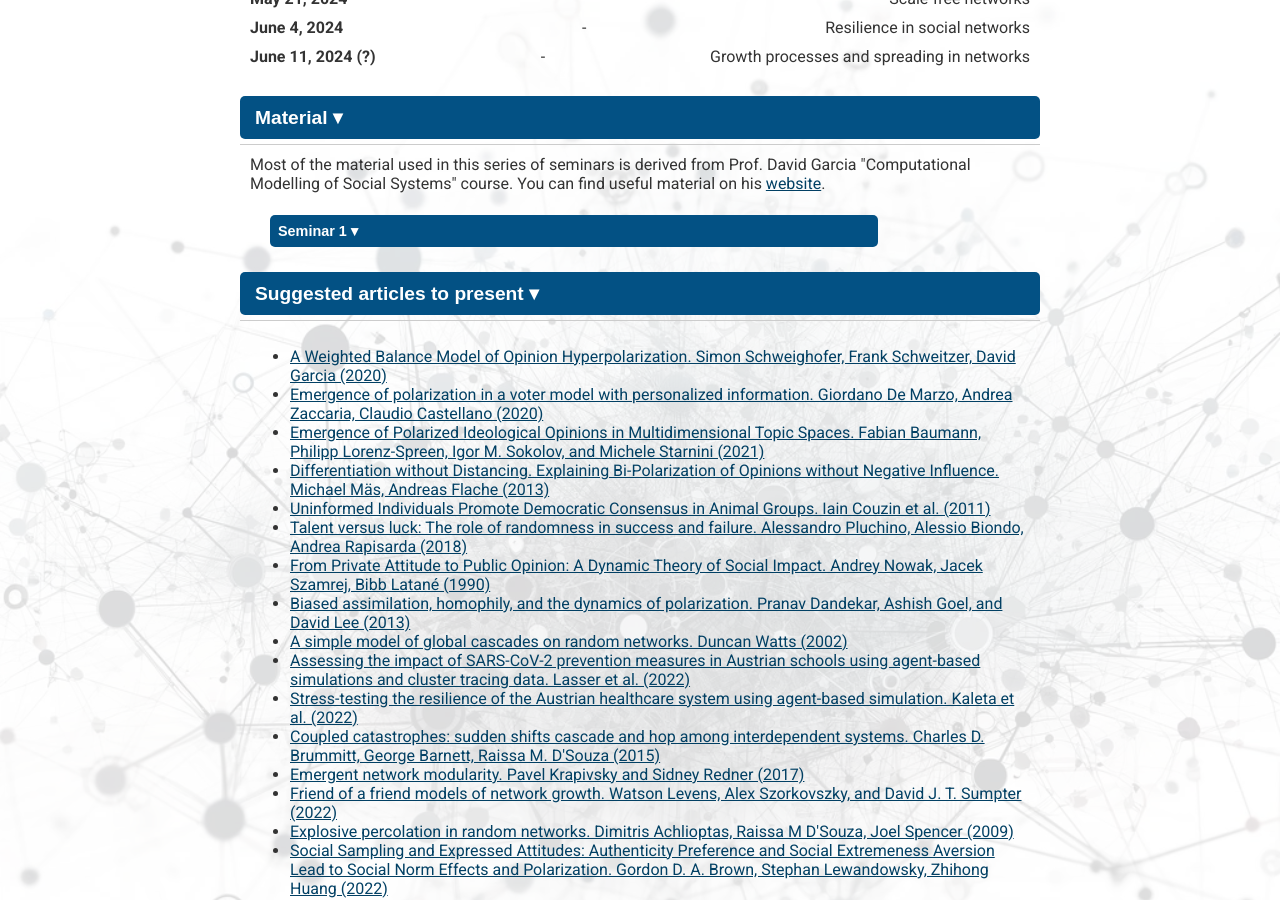
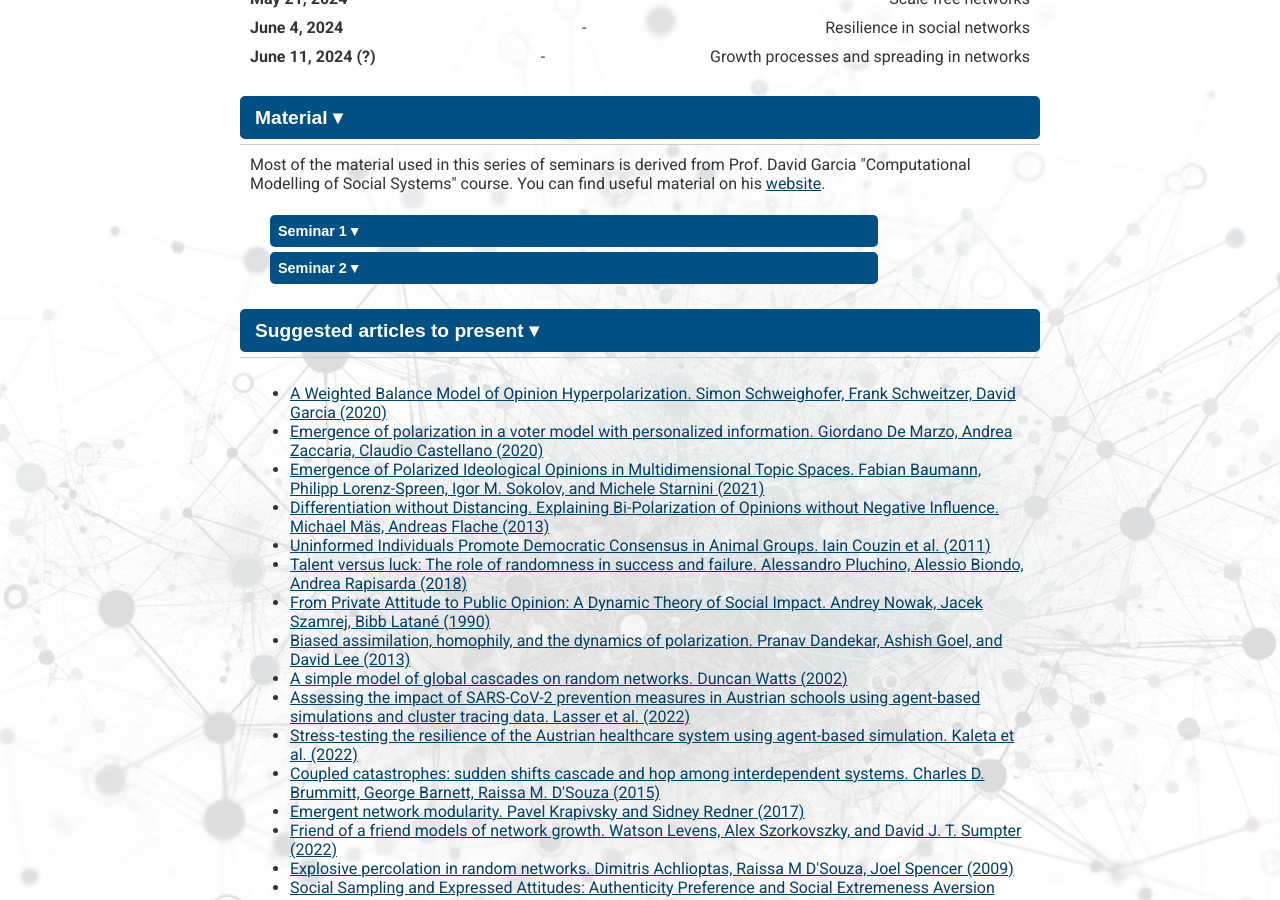
Before and after one commit to giordano-demarzo/giordano-demarzo.github.io, a Jekyll site: the page built from Computational_Modeling.markdown, in a window 1280 px wide and 900 px high, scrolled down 1288 px. Built offline with Jekyll 4.4.1, drawn with Linux system fonts in a browser that asks for light colours.

Commit message:
Seminar 2 material

```diff
--- a/Computational_Modeling.markdown
+++ b/Computational_Modeling.markdown
@@ -91,6 +91,22 @@
                </ul>
            </div>
        </div>
+       <div class="nested-accordion">
+           <button class="nested-accordion-button">Seminar 2 &#9662;</button>
+           <div class="nested-accordion-content">
+           <h4>Readings and Slides</h4>
+               <ul>
+                   <li><a href="/files/CMSS_Seminar2.pdf">Slides</a></li>
+                   <li><a href="https://journals.sagepub.com/doi/abs/10.1177/1088868306294789">Agent-Based Modeling: A New Approach for Theory Building in Social Psychology. Eliot Smith and Frederica Conrey. Personality and Social Psychology Review, 2007.</a></li>
+                   <li><a href="https://psycnet.apa.org/record/1987-04005-001">The matching hypothesis reexamined. Michael Kalick and Thomas Hamilton. Journal of Personality and Social Psychology, 1986.</a></li>
+               </ul>
+           <h4>Additional Readings</h4>
+               <ul>
+                   <li><a href="https://www.annualreviews.org/doi/abs/10.1146/annurev.soc.012809.102632">Causal Mechanisms in the Social Sciences. Peter Hedström and Petri Ylikoski. Annual Review of Sociology, 2010.</a></li>
+                   <li><a href="https://www.annualreviews.org/doi/abs/10.1146/annurev.soc.28.110601.141117">From factors to actors: Computational Sociology and Agent-Based Modeling. Michael Macy and Robert Willer. Annual Review of Sociology, 2002.</a></li>
+               </ul>
+           </div>
+       </div>
    </div>
 
    <!-- Papers for Students Presentations -->
```
Also changed, not shown: 1 other file.
